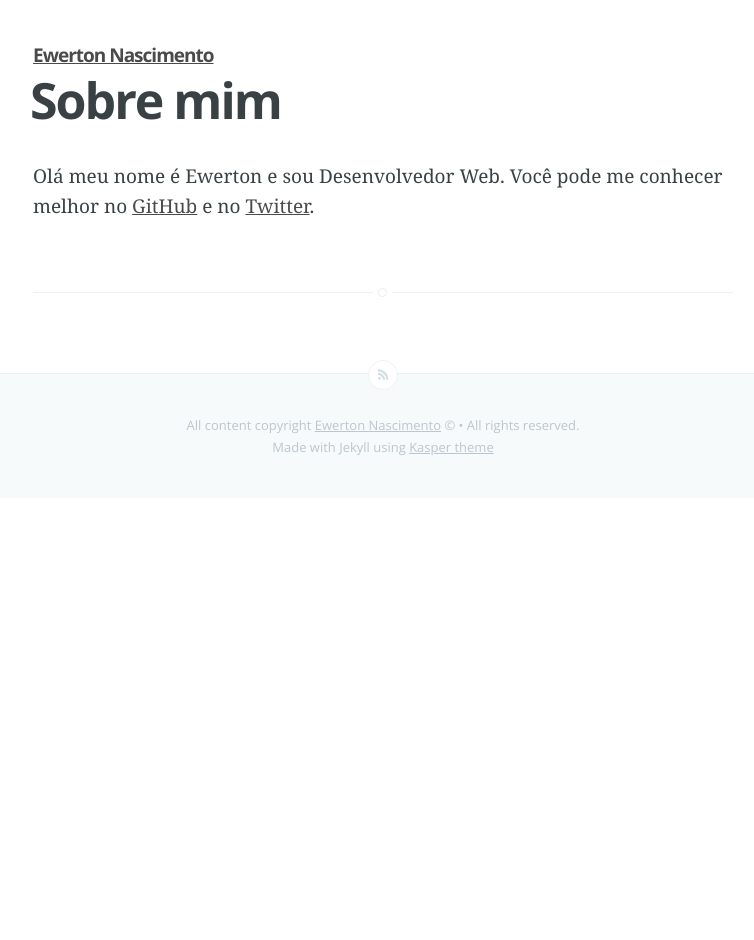
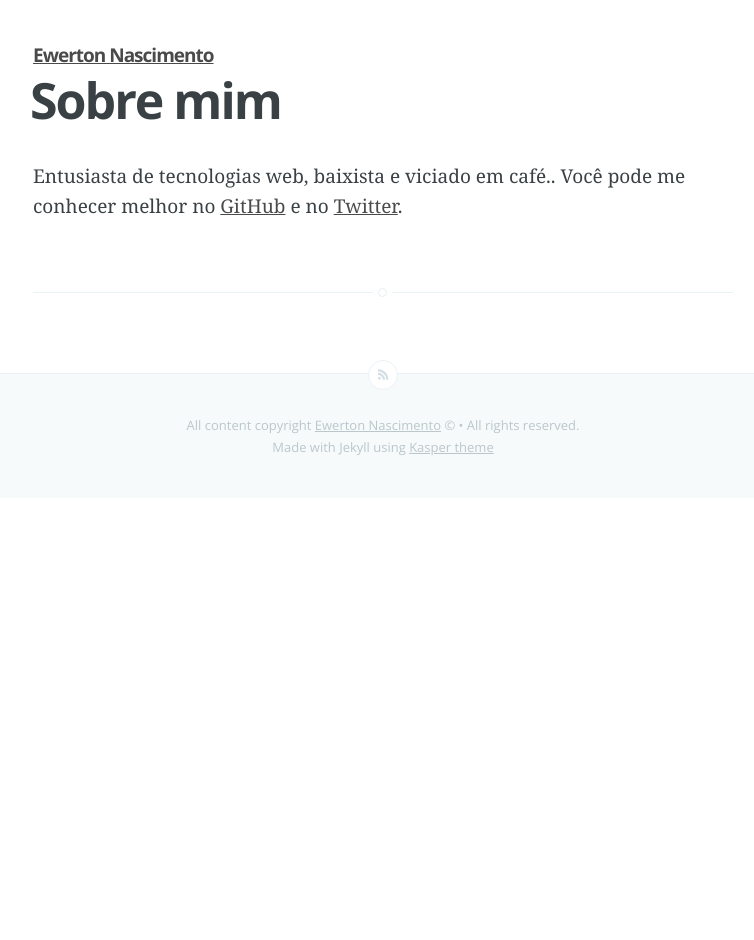
Before and after one commit to mjmendo/mjmendo.github.io, a Jekyll site: the page built from about.md, in a window 1280 px wide. Shown: the whole page, without its empty margins (257-1011 px from the left). Built offline with Jekyll 4.4.1, drawn with Linux system fonts in a browser that asks for light colours; Markdown is read by kramdown in place of the engine named in the settings.

Commit message:
Update about.md

```diff
--- a/about.md
+++ b/about.md
@@ -3,4 +3,4 @@ layout: page
 title: Sobre mim
 ---
 
-Olá meu nome é Ewerton e sou Desenvolvedor Web. Você pode me conhecer melhor no <a href="https://github.com/ewertonorg">GitHub</a> e no <a href="https://twitter.com/ewertonorg">Twitter</a>.
+Entusiasta de tecnologias web, baixista e viciado em café.. Você pode me conhecer melhor no <a href="https://github.com/ewertonorg">GitHub</a> e no <a href="https://twitter.com/ewertonorg">Twitter</a>.
```
